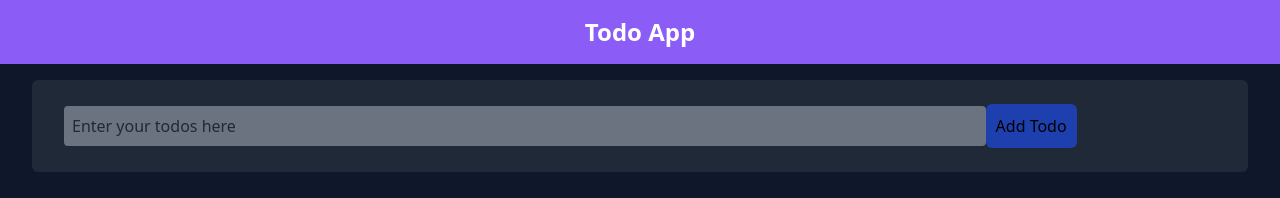
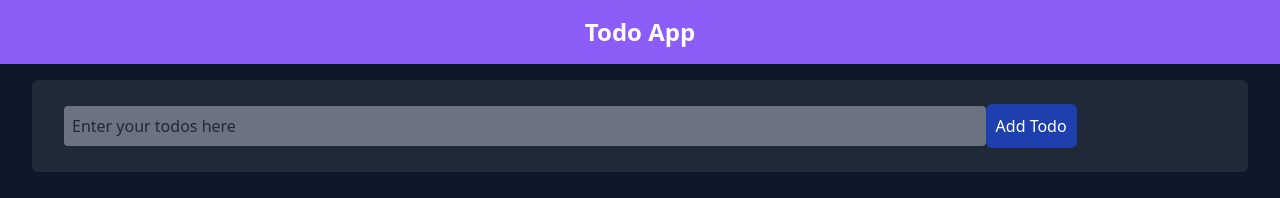
Before and after one commit to Amn9424/todo-app, a React (Create React App) app: page / in a window 1280 px wide. Shown: the top 198 px of the page. Built offline with nearby package versions, Linux system fonts and the light colour scheme.

Commit message:
changed 'add todo' button font color

```diff
--- a/src/Component/Todo-Input.js
+++ b/src/Component/Todo-Input.js
@@ -34,7 +34,7 @@ const TodoInput = ({ addTodo }) => {
                 onClick={() => {
                     handleSubmit();
                 }}
-                className="p-2.5 rounded-md bg-blue-800 hover:bg-blue-900 focus:ring focus:ring-blue-600"
+                className="text-white p-2.5 rounded-md bg-blue-800 hover:bg-blue-900 focus:ring focus:ring-blue-600"
             >
                 Add Todo
             </button>
```
